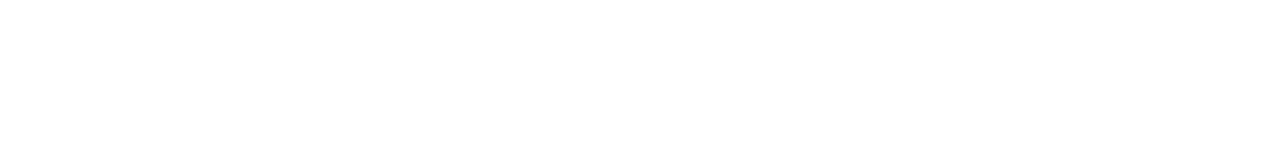
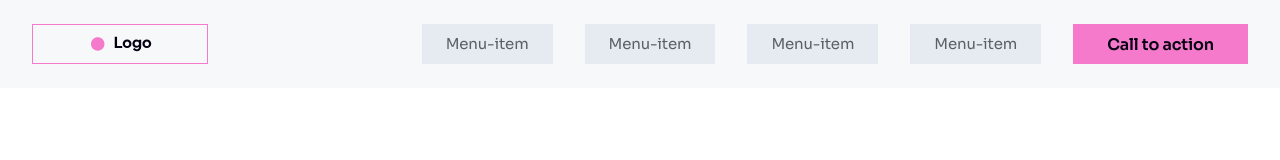
Before and after one commit to victorforger/wireframe, a plain HTML site: page index.html in a window 1280 px wide. Drawn offline with Linux system fonts and the light colour scheme.

Commit message:
Added header

```diff
--- a/index.html
+++ b/index.html
@@ -12,5 +12,23 @@
 </head>
 <body>
 
+    <header>
+        <div class="container">
+            <a href="./" class="logo">
+                <img src="svg/logo.svg" alt="Logo">
+            </a>
+            <nav>
+                <ul>
+                    <li><a href="#" class="menu-item">Menu-item</a></li>
+                    <li><a href="#" class="menu-item">Menu-item</a></li>
+                    <li><a href="#" class="menu-item">Menu-item</a></li>
+                    <li><a href="#" class="menu-item">Menu-item</a></li>
+                </ul>
+                <button class="btn-primary">Call to action</button>
+            </nav>
+            <button class="menu-item menu-mobile">Menu Mobile</button>
+        </div>
+    </header>
+
 </body>
 </html>
--- /dev/null
+++ b/sass/_header.scss
@@ -0,0 +1,51 @@
+header {
+    display: flex;
+
+    width: 100%;
+    height: 8.8rem;
+
+    background: $gray-8;
+
+    .container {
+        display: flex;
+        align-items: center;
+        justify-content: space-between;
+    }
+
+    nav {
+        display: flex;
+
+        ul {
+            display: flex;
+            align-items: center;
+
+            margin-right: 3.2rem;
+
+            li {
+                &:not(:last-child) {
+                    margin-right: 3.2rem;
+                }
+            }
+        }
+    }
+
+    .menu-mobile {
+        display: none;
+    }
+
+    @include responsive(991px) {
+        nav {
+            display: none;
+        }
+
+        .menu-mobile {
+            display: block;
+        }
+    }
+
+    @include responsive(480px) {
+        .logo {
+            max-width: 13rem;
+        }
+    }
+}
--- a/sass/_patterns.scss
+++ b/sass/_patterns.scss
@@ -27,7 +27,7 @@ h3 {
     display: inline-block;
 
     background: #f67acb;
-    padding: 1.2rem 3.4rem;
+    padding: 0.9rem 3.4rem;
 
     font-family: "Sora", sans-serif;
     font-weight: 600;
@@ -49,3 +49,9 @@ h3 {
     letter-spacing: -0.01em;
     color: $gray-4;
 }
+
+@mixin responsive($screenWidth) {
+    @media (max-width: $screenWidth) {
+        @content;
+    }
+}
--- a/sass/main.scss
+++ b/sass/main.scss
@@ -1,4 +1,6 @@
-@import "reset";
-@import "colors";
-@import "patterns";
-@import "grid";
+@import 'grid';
+@import 'reset';
+@import 'colors';
+@import 'patterns';
+@import 'header';
+@import 'home';
```
Also changed, not shown: css/main.css, sass/_home.scss (added).
